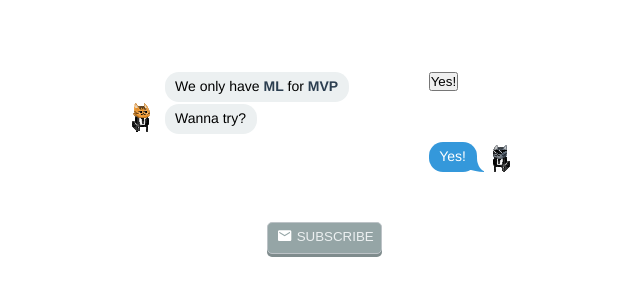
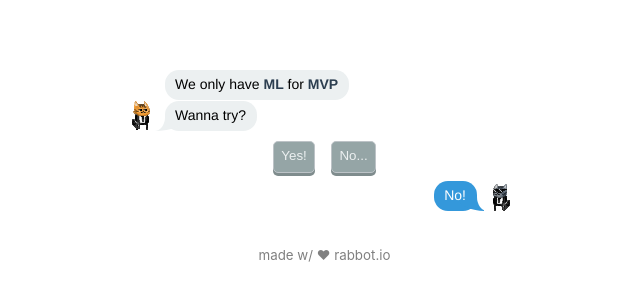
Before and after one commit to rabbotio/nl-cards, a React (Create React App) app in the folder web/: page / in a window 1280 px wide. Shown: the part 240-540 px from the top of the page, without its empty margins (238-878 px from the left). Built offline with nearby package versions, Linux system fonts and the light colour scheme.

Commit message:
Promote RBChat

```diff
--- a/web/src/App.js
+++ b/web/src/App.js
@@ -4,10 +4,9 @@ import styled from 'styled-components'
 
 // import datas from './datas/ml/terms.json'
 // import SlideFlashCard from './components/SlideFlashCard'
-import { Iphonez } from './ui/Iphonez'
-import { Buttonz } from './ui/Buttonz'
-import { email } from './ui/Iconz'
-import Msgz from './ui/Msgz'
+// import { Iphonez } from './ui/Iphonez'
+
+import RBChatContainer from './containers/RBChatContainer'
 
 const Appz = styled.div`
    {
@@ -21,173 +20,23 @@ const Appz = styled.div`
 
 const Sectionz = styled.div`
    {
-    padding: 12px;
-  }
-`
-const Containerz = styled.div`
-   {
-    flex-flow: row;
+    padding: 8px;
   }
 `
 
-const Dialogz = styled.div`
-   {
-    right: -3em;
-    left: auto;
-    border-right: none;
-    border-left: 1.5em solid grey;
-    border-bottom-left-radius: 50%;
-    clip: rect(1em, 2em, 2em, 0);
-  }
+const Footerz = styled.small`
+  color: grey;
 `
-const YOU_BG_COLOR = '#ecf0f1'
-const ME_BG_COLOR = '#3498db'
-
-const Chatz = styled.div`
-  * {
-    margin: 0;
-    padding: 0;
-  }
-  .ios7 {
-    width: 320px;
-    margin: 0 auto;
-    padding: 1em 0.8em;
-    font-weight: 200;
-    font-size: 14px;
-    font-family: 'Helvetica Neue', 'Helvetica', Helvetica, Arial, sans-serif;
-    color: #000;
-  }
-  .ios7 strong {
-    font-weight: 500;
-  }
-  .ios7 dd {
-    position: relative;
-  }
-  .ios7 dt {
-    margin-bottom: 1em;
-    text-align: center;
-    font-size: 0.6em;
-    color: #999;
-  }
-  .ios7 dd + dt {
-    margin-top: 1.5em;
-  }
-  .ios7 dd + dd {
-    margin-top: 0.5em;
-  }
-  .ios7 dd:after {
-    clear: both;
-    content: ' ';
-    display: block;
-    height: 0.1em;
-  }
-  .ios7 p {
-    text-align: left;
-    float: left;
-    z-index: 1;
-    margin-right: 25%;
-    padding: 0.45em 0.75em;
-    background: ${YOU_BG_COLOR};
-    line-height: 1.25;
-    -webkit-border-radius: 1em;
-    -moz-border-radius: 1em;
-    border-radius: 1em;
-  }
-  .ios7 .to p {
-    text-align: left;
-    float: right;
-    margin-right: 0;
-    margin-left: 25%;
-    background: ${ME_BG_COLOR};
-    color: #fff;
-  }
-  .ios7 p + p {
-    margin-top: 0.1em;
-  }
-  .ios7 p:last-child {
-    position: relative;
-  }
-  .ios7 p:last-child::before {
-    position: absolute;
-    bottom: 0;
-    left: -3em;
-    z-index: -1;
-    width: 3em;
-    height: 2em;
-    border-right: 1.5em solid ${YOU_BG_COLOR};
-    border-bottom-right-radius: 50%;
-    content: ' ';
-    clip: rect(1em, 4em, 3em, 2em);
-  }
-  .ios7 .to p:last-child::before {
-    right: -3em;
-    left: auto;
-    border-right: none;
-    border-left: 1.5em solid ${ME_BG_COLOR};
-    border-bottom-left-radius: 50%;
-    clip: rect(1em, 2em, 2em, 0);
-  }
-  .ios7 .me {
-    width: 32px;
-    height: 32px;
-    float: right;
-    margin-right: -32px;
-    margin-left: 8px;
-    border-radius: 100%;
-    transform: scaleX(-1);
-    bottom: 2px;
-    display: block;
-  }
-  .ios7 .you {
-    width: 32px;
-    height: 32px;
-    position: absolute;
-    margin-left: -40px;
-    transform: scaleX(-1);
-    bottom: 2px;
-    float: left;
-    display: block;
-  }
-`
-
-let data = [
-  {
-    id: 0,
-    uid: '1',
-    name: 'kat',
-    img: './img/kat.png',
-    msgs: [`We only have <b>ML</b> for <b>MVP</b>`, `Wanna try?`],
-    replies: [{ title: 'Yes!' }]
-  },
-  {
-    id: 1,
-    uid: '0',
-    name: 'you',
-    img: './img/foo.png',
-    msgs: [`Yes!`]
-  }
-]
 
 class App extends Component {
   render () {
     return (
       <Appz>
         <Sectionz>
-          <Containerz>
-            <Chatz>
-              <dl className='ios7'>
-                {data.map(item => (
-                  <Msgz key={item.id} {...item} />
-                ))}
-              </dl>
-            </Chatz>
-          </Containerz>
+          <RBChatContainer />
         </Sectionz>
         <Sectionz>
-          <Buttonz type='submit'>
-            {email}
-            <span>SUBSCRIBE</span>
-          </Buttonz>
+          <Footerz>made w/ ❤ rabbot.io</Footerz>
         </Sectionz>
       </Appz>
     )
--- a/web/src/components/QuickReplyButton.js
+++ b/web/src/components/QuickReplyButton.js
@@ -1,10 +1,20 @@
 import React from 'react'
+import styled from 'styled-components'
+import { Buttonz } from '../ui/Buttonz'
+// import { email } from './ui/Iconz'
+/*
+// Example
+<Buttonz type='submit'>
+  {email}
+  <span>SUBSCRIBE</span>
+</Buttonz>
+*/
 
 function QuickReplyButton ({ title, onClick, disabled }) {
   return (
-    <button disabled={disabled} onClick={onClick}>
-      {title}
-    </button>
+    <Buttonz disabled={disabled} onClick={onClick}>
+      <span>{title}</span>
+    </Buttonz>
   )
 }
 
--- a/web/src/components/QuickReplyButtonList.js
+++ b/web/src/components/QuickReplyButtonList.js
@@ -5,7 +5,7 @@ import styled from 'styled-components'
 
 const QuickReplyButtonContainer = styled.div`
   display: flex;
-  flex-wrap: wrap;
+  justify-content: center;
 `
 
 function makeQuickReplyButton (data) {
--- /dev/null
+++ b/web/src/containers/RBChatContainer.js
@@ -0,0 +1,186 @@
+import React, { useContext } from 'react'
+import { RBChatContext } from './RBChatContext'
+import Msgz from '../ui/Msgz'
+import styled from 'styled-components'
+
+const Containerz = styled.div`
+   {
+    flex-flow: row;
+  }
+`
+/*
+const Dialogz = styled.div`
+   {
+    right: -3em;
+    left: auto;
+    border-right: none;
+    border-left: 1.5em solid grey;
+    border-bottom-left-radius: 50%;
+    clip: rect(1em, 2em, 2em, 0);
+  }
+`
+*/
+
+const YOU_BG_COLOR = '#ecf0f1'
+const ME_BG_COLOR = '#3498db'
+
+const Chatz = styled.div`
+  .ios7 {
+    margin: 0;
+    width: 320px;
+    margin: 0 auto;
+    padding: 1em 0.8em;
+    font-weight: 200;
+    font-size: 14px;
+    font-family: 'Helvetica Neue', 'Helvetica', Helvetica, Arial, sans-serif;
+    color: #000;
+  }
+  .ios7 strong {
+    margin: 0;
+    padding: 0;
+    font-weight: 500;
+  }
+  .ios7 dd {
+    margin: 0;
+    padding: 0;
+    position: relative;
+  }
+  .ios7 dt {
+    margin: 0;
+    padding: 0;
+    margin-bottom: 1em;
+    text-align: center;
+    font-size: 0.6em;
+    color: #999;
+  }
+  .ios7 dd + dt {
+    margin: 0;
+    padding: 0;
+    margin-top: 1.5em;
+  }
+  .ios7 dd + dd {
+    margin: 0;
+    padding: 0;
+    margin-top: 0.5em;
+  }
+  .ios7 dd:after {
+    margin: 0;
+    padding: 0;
+    clear: both;
+    content: ' ';
+    display: block;
+    height: 0.1em;
+  }
+  .ios7 p {
+    margin: 0;
+    text-align: left;
+    float: left;
+    z-index: 1;
+    margin-right: 25%;
+    padding: 0.45em 0.75em;
+    background: ${YOU_BG_COLOR};
+    line-height: 1.25;
+    -webkit-border-radius: 1em;
+    -moz-border-radius: 1em;
+    border-radius: 1em;
+  }
+  .ios7 .to p {
+    text-align: left;
+    float: right;
+    margin-right: 0;
+    margin-left: 25%;
+    background: ${ME_BG_COLOR};
+    color: #fff;
+  }
+  .ios7 p + p {
+    margin-top: 0.1em;
+  }
+  .ios7 p:last-child {
+    position: relative;
+  }
+  .ios7 p:last-child::before {
+    position: absolute;
+    bottom: 0;
+    left: -3em;
+    z-index: -1;
+    width: 3em;
+    height: 2em;
+    border-right: 1.5em solid ${YOU_BG_COLOR};
+    border-bottom-right-radius: 50%;
+    content: ' ';
+    clip: rect(1em, 4em, 3em, 2em);
+  }
+  .ios7 .to p:last-child::before {
+    right: -3em;
+    left: auto;
+    border-right: none;
+    border-left: 1.5em solid ${ME_BG_COLOR};
+    border-bottom-left-radius: 50%;
+    clip: rect(1em, 2em, 2em, 0);
+  }
+  .ios7 .me {
+    margin: 0;
+    padding: 0;
+    width: 32px;
+    height: 32px;
+    float: right;
+    margin-right: -32px;
+    margin-left: 8px;
+    border-radius: 100%;
+    transform: scaleX(-1);
+    bottom: 2px;
+    display: block;
+  }
+  .ios7 .you {
+    margin: 0;
+    padding: 0;
+    width: 32px;
+    height: 32px;
+    position: absolute;
+    margin-left: -40px;
+    transform: scaleX(-1);
+    bottom: 2px;
+    float: left;
+    display: block;
+  }
+`
+
+const json = {
+  '0': {
+    name: 'kat',
+    img: './img/kat.png',
+    msgs: [`We only have <b>ML</b> for <b>MVP</b>`, `Wanna try?`],
+    replies: [{ title: 'Yes!', nextId: '1' }, { title: 'No...', nextId: '2' }]
+  },
+  '1': {
+    uid: '123',
+    name: 'you',
+    img: './img/foo.png',
+    msgs: [`Yes!`]
+  },
+  '2': {
+    uid: '123',
+    name: 'you',
+    img: './img/foo.png',
+    msgs: [`No!`]
+  }
+}
+
+function RBChatContainer () {
+  const { chatId } = useContext(RBChatContext)
+  let data = [json[chatId], json['2']]
+
+  return (
+    <Containerz>
+      <Chatz>
+        <dl className='ios7'>
+          {data.map((item, index) => (
+            <Msgz key={index} {...item} />
+          ))}
+        </dl>
+      </Chatz>
+    </Containerz>
+  )
+}
+
+export default RBChatContainer
--- /dev/null
+++ b/web/src/containers/RBChatContext.js
@@ -0,0 +1,10 @@
+import React from 'react'
+
+let chat = { id: '0' }
+export const RBChatContext = React.createContext({
+  chatId: chat.id,
+  next: id => {
+    chat.id = id
+    console.log(`chat.id:${chat.id}`)
+  }
+})
--- a/web/src/ui/Buttonz.js
+++ b/web/src/ui/Buttonz.js
@@ -16,15 +16,9 @@ export const Buttonz = styled.button`
   outline: none;
   height: 26px;
   padding-bottom: 2.2em;
-  -webkit-transition: all 0.1s;
-  -moz-transition: all 0.1s;
   transition: all 0.1s;
-  -webkit-box-shadow: 0px 3px 0px #7f8c8d;
-  -moz-box-shadow: 0px 3px 0px #7f8c8d;
   box-shadow: 0px 3px 0px #7f8c8d;
   :active {
-    -webkit-box-shadow: 0px 2px 0px #7f8c8d;
-    -moz-box-shadow: 0px 2px 0px #7f8c8d;
     box-shadow: 0px 2px 0px #7f8c8d;
     position: relative;
     top: 4px;
--- a/web/src/ui/Msgz.js
+++ b/web/src/ui/Msgz.js
@@ -5,16 +5,18 @@ import QuickReplyButtonList from '../components/QuickReplyButtonList'
 const buildMessage = msgs => msgs.map((msg, index) => <p key={index}>{ReactHtmlParser(msg)}</p>)
 
 export default ({ id, uid, msgs, img, replies }) => {
-  return uid === '0' ? (
+  return uid ? (
     <dd className='to'>
       <img alt='me' className='me' src={img} />
       {buildMessage(msgs)}
     </dd>
   ) : (
-    <dd className='from'>
-      <img alt='you' className='you' src={img} />
-      {buildMessage(msgs)}
+    <div>
+      <dd className='from'>
+        <img alt='you' className='you' src={img} />
+        {buildMessage(msgs)}
+      </dd>
       <QuickReplyButtonList data={replies} />
-    </dd>
+    </div>
   )
 }
```
